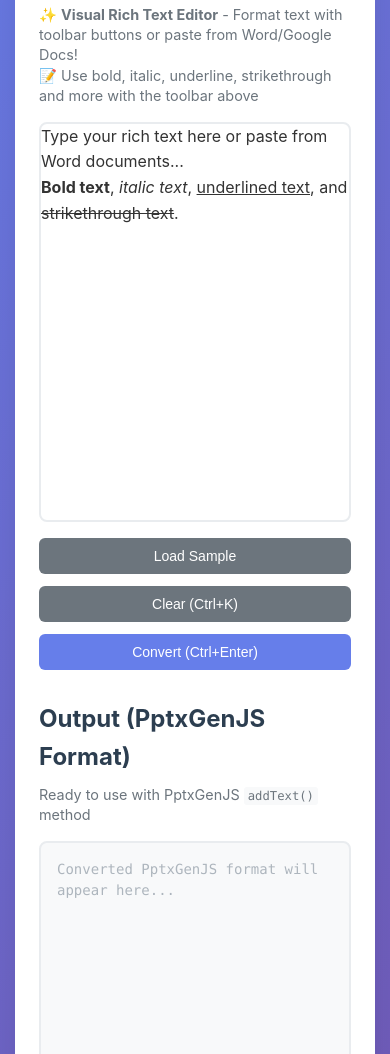
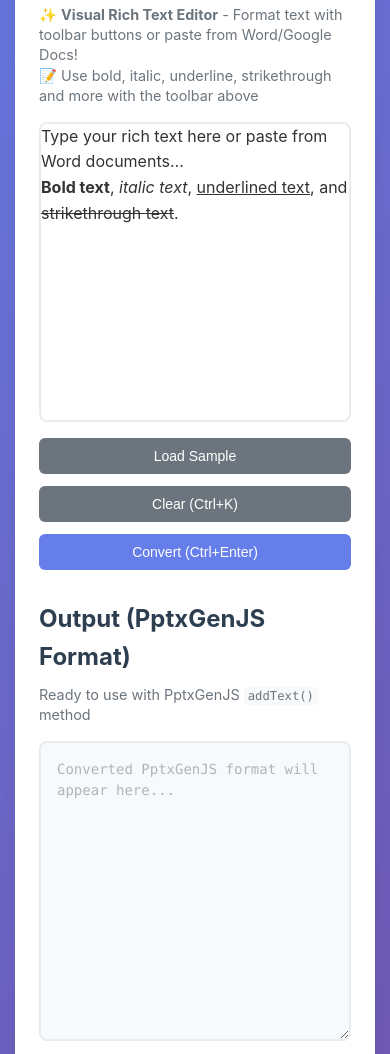
Before and after one commit to tomast1337/rich-to-pptx, a website with bundled scripts: page index.html in a window 390 px wide. Shown: the part 289-1343 px from the top of the page. Built offline with nearby package versions, Linux system fonts and the light colour scheme.

Commit message:
Refactor layout and styling: adjust textarea height, modify grid structure, and improve responsive design

```diff
--- a/index.html
+++ b/index.html
@@ -48,8 +48,7 @@
                             Ready to use with PptxGenJS <code>addText()</code> method
                         </div>
                     </div>
-                    <textarea id="output-text" readonly placeholder="Converted PptxGenJS format will appear here..."
-                        rows="15"></textarea>
+                    <textarea id="output-text" readonly placeholder="Converted PptxGenJS format will appear here..."></textarea>
                     <div class="button-group">
                         <button id="copy-btn" class="btn btn-primary" disabled>Copy to Clipboard</button>
                     </div>
--- a/styles.css
+++ b/styles.css
@@ -57,14 +57,13 @@
 /* Converter grid */
 .converter-grid {
     display: grid;
-  grid-template-columns: 1fr 1fr;
+    grid-template-rows: auto auto;
     gap: 40px;
     margin-bottom: 40px;
 }
 
 @media (max-width: 768px) {
     .converter-grid {
-    grid-template-columns: 1fr;
         gap: 30px;
     }
 }
@@ -102,13 +101,12 @@
 
 /* CKEditor and Textarea styling */
 #editor-container {
-    flex: 1;
     border: 2px solid #e9ecef;
     border-radius: 8px;
     overflow: hidden;
     transition: border-color 0.2s ease;
     background: white;
-    min-height: 400px;
+    min-height: 300px;
     display: flex;
     flex-direction: column;
 }
@@ -127,7 +125,7 @@
 
 .ck-editor__editable {
     flex: 1;
-    min-height: 350px;
+    min-height: 250px;
     font-family: -apple-system, BlinkMacSystemFont, "Segoe UI", Roboto, Oxygen, Ubuntu, Cantarell, sans-serif;
     font-size: 14px;
     line-height: 1.6;
@@ -148,7 +146,6 @@
 
 /* Output textarea styling */
 textarea {
-    flex: 1;
     padding: 16px;
     border: 2px solid #e9ecef;
     border-radius: 8px;
@@ -158,6 +155,7 @@
     resize: vertical;
     transition: border-color 0.2s ease;
     background: #fafafa;
+    min-height: 300px;
 }
 
 textarea:focus {
```
Lines whose indentation alone changed are shown as unchanged.
